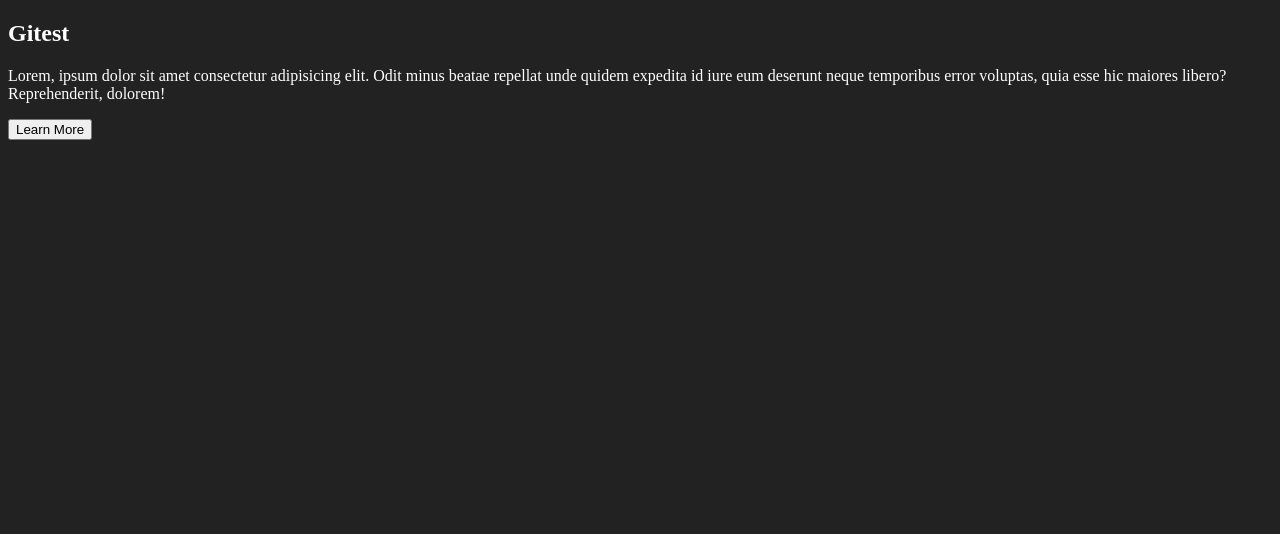
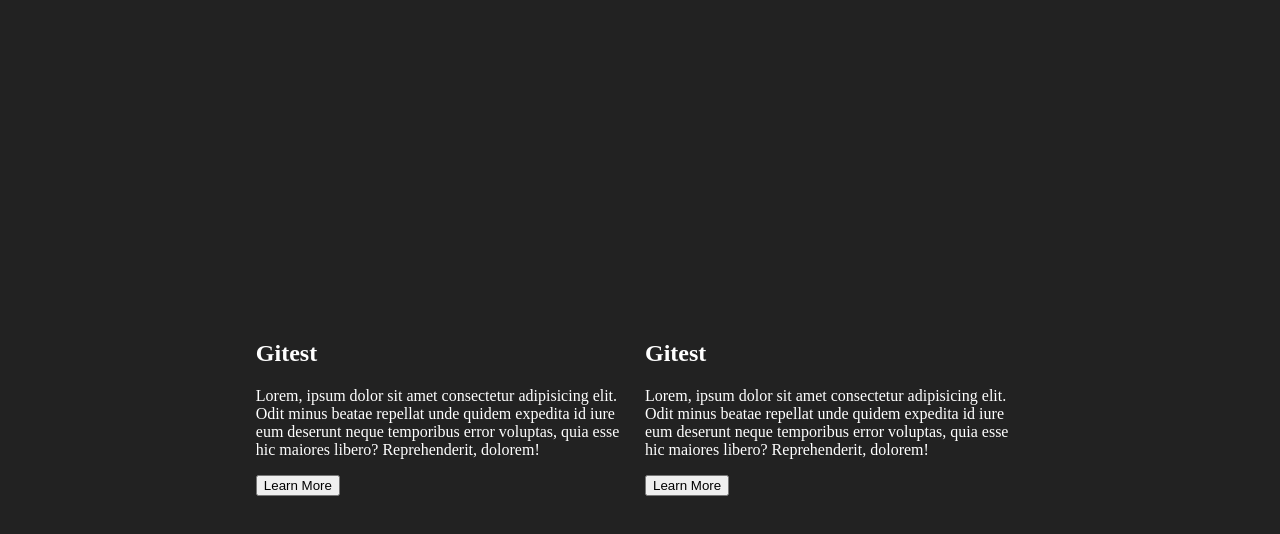
Before and after one commit to Abbeez/gitest, a plain HTML site: page index.html in a window 1280 px wide. Drawn offline with Linux system fonts and the light colour scheme.

Commit message:
Update all the contents

```diff
--- a/css/style.css
+++ b/css/style.css
@@ -2,3 +2,15 @@ body{
     background:#222;
     color:#fff;
 }
+
+#main-section{
+    display:flex;
+    justify-content: center;
+    align-items:center;
+    height:100vh;
+    gap:10px;
+}
+
+#main-section .row{
+    width:30%;
+}
--- a/index.html
+++ b/index.html
@@ -14,7 +14,14 @@
             <p>Lorem, ipsum dolor sit amet consectetur adipisicing elit. Odit minus beatae repellat unde quidem expedita id iure eum deserunt neque temporibus error voluptas, quia esse hic maiores libero? Reprehenderit, dolorem!</p>
             <button>Learn More</button>
         </div>
+        <div class="row">
+            <h1>Gitest</h1>
+            <p>Lorem, ipsum dolor sit amet consectetur adipisicing elit. Odit minus beatae repellat unde quidem expedita id iure eum deserunt neque temporibus error voluptas, quia esse hic maiores libero? Reprehenderit, dolorem!</p>
+            <button>Learn More</button>
+        </div>
     </section>
+
+
 
 </body>
 </html>
```
